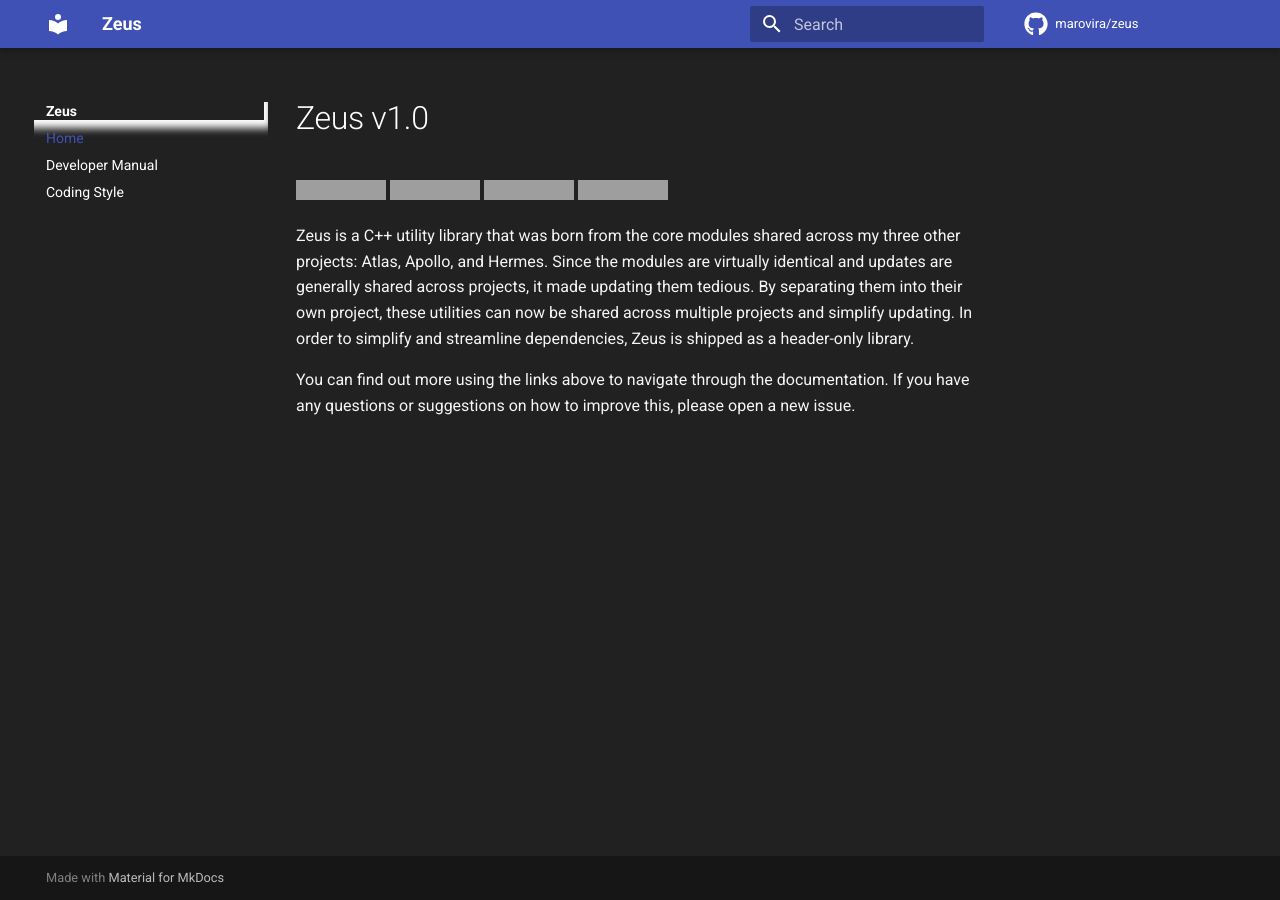
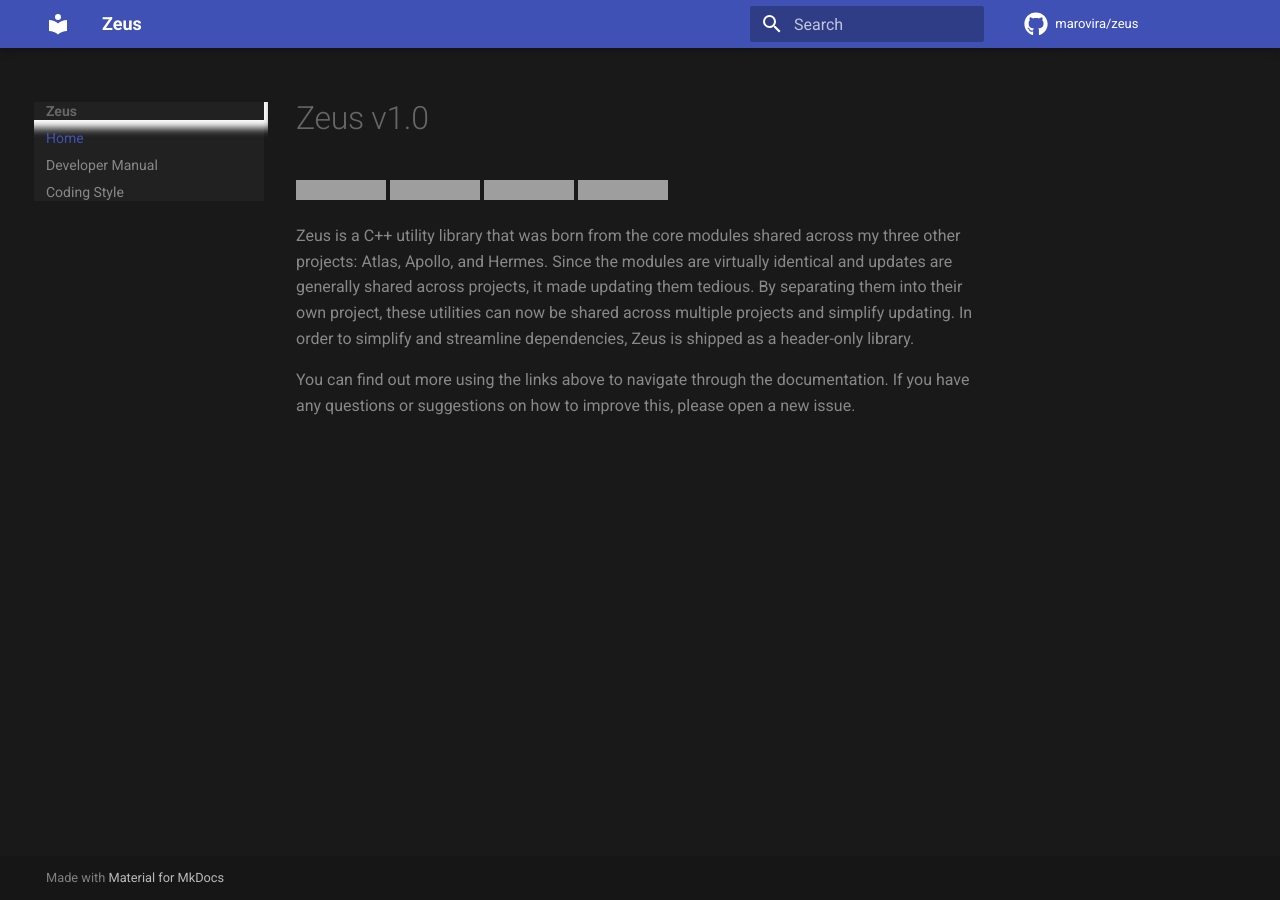
Before and after one commit to marovira/zeus, an MkDocs documentation site: the page built from docs/index.md, in a window 1280 px wide. Built offline with MkDocs 1.6.1 and Material for MkDocs 9.7.7, drawn with Linux system fonts in a browser that asks for light colours; comment, search, counter and statistics services are not loaded; grey boxes are pictures that could not be loaded.

Commit message:
[brief] Updates css styles.
[detailed]

```diff
--- a/docs/stylesheets/codehilite.css
+++ b/docs/stylesheets/codehilite.css
@@ -5,8 +5,8 @@
 */
 
 .md-typeset code {
-  background-color: #424242;
-  color: #F5F5F5;
+  background-color: #2b2b2b;
+  color: #adadad;
   margin: 0;
   padding: 0.07353em 0.29412em;
   box-shadow: none;
--- a/docs/stylesheets/dark_theme.css
+++ b/docs/stylesheets/dark_theme.css
@@ -9,32 +9,42 @@ Default text color
 and background color
 */
 .md-main {
-  color: #F5F5F5 !important;
-  background-color: #212121 !important;
+  color: #888 !important;
+  background-color: #191919 !important;
 }
 
 /*
 Main headlines
 */
 .md-main h1 {
-  color: white !important;
+  color: #666 !important;
 }
 
 /*
 Tables
 */
-tbody {
-  background-color: rgba(255, 255, 255, 0.05) !important;
+tbody tr:nth-child(even) {
+    background-color: #191919
 }
 
-.md-typeset table:not([class]) th {
-  background-color: rgba(255,255,255,0.11) !important;
+tbody tr:nth-child(odd) {
+    background-color: #1E1E1E
 }
 
-.md-typeset table:not([class]) tr:hover {
-  box-shadow: none !important;
-  background-color: rgba(255, 255, 255, 0.04) !important;
+th {
+  background-color: #0F0F0F !important;
+  color: #666;
 }
+
+tr {
+    transition: background-color 125ms;
+
+    &:hover {
+        background-color: rgba(0, 0, 0, 0.005);
+        box-shadow: 0 px2rem(1px) 0 var(--md-default-bg-color) inset;
+    }
+}
+
 
 /*
 Blockquotes
@@ -72,7 +82,7 @@ html .md-nav--primary .md-nav__title:before {
 }
 
 .md-nav__title {
-  color: rgba(255,255,255,1) !important;
+  color: #666 !important;
   background-color: #212121 !important;
 }
 
@@ -80,16 +90,16 @@ html .md-nav--primary .md-nav__title:before {
 Arrow Right Icon
 */
 .md-nav--primary .md-nav__link:after {
-  color: #FAFAFA !important;
+  color: #888 !important;
 }
 
 .md-nav__list {
-  color: rgba(255,255,255,1) !important;
+  color: #888 !important;
   background-color: #212121 !important;
 }
 
 .md-nav__item {
-  color: rgba(255,255,255,1) !important;
+  color: #888 !important;
   background-color: #212121 !important;
 }
 
```
